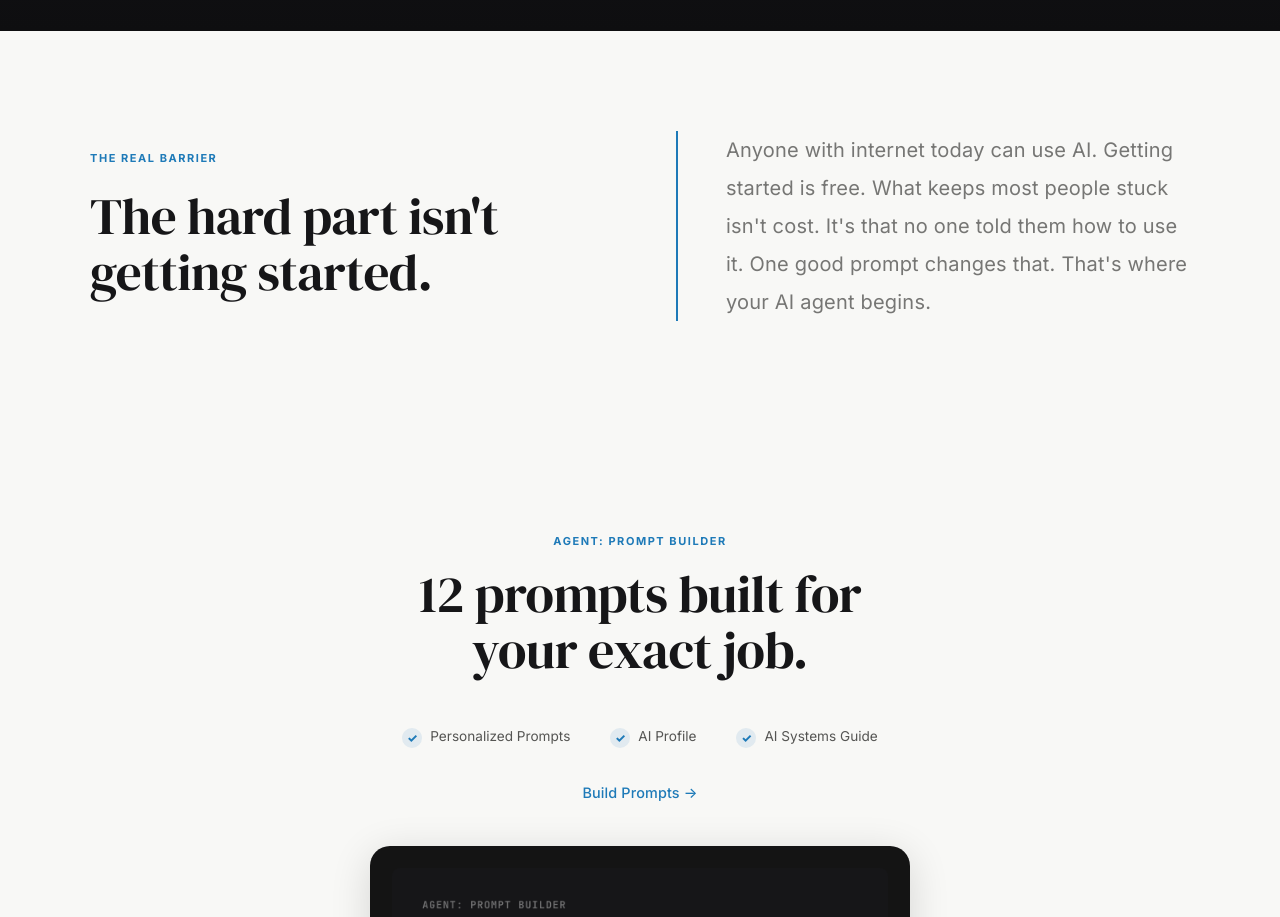
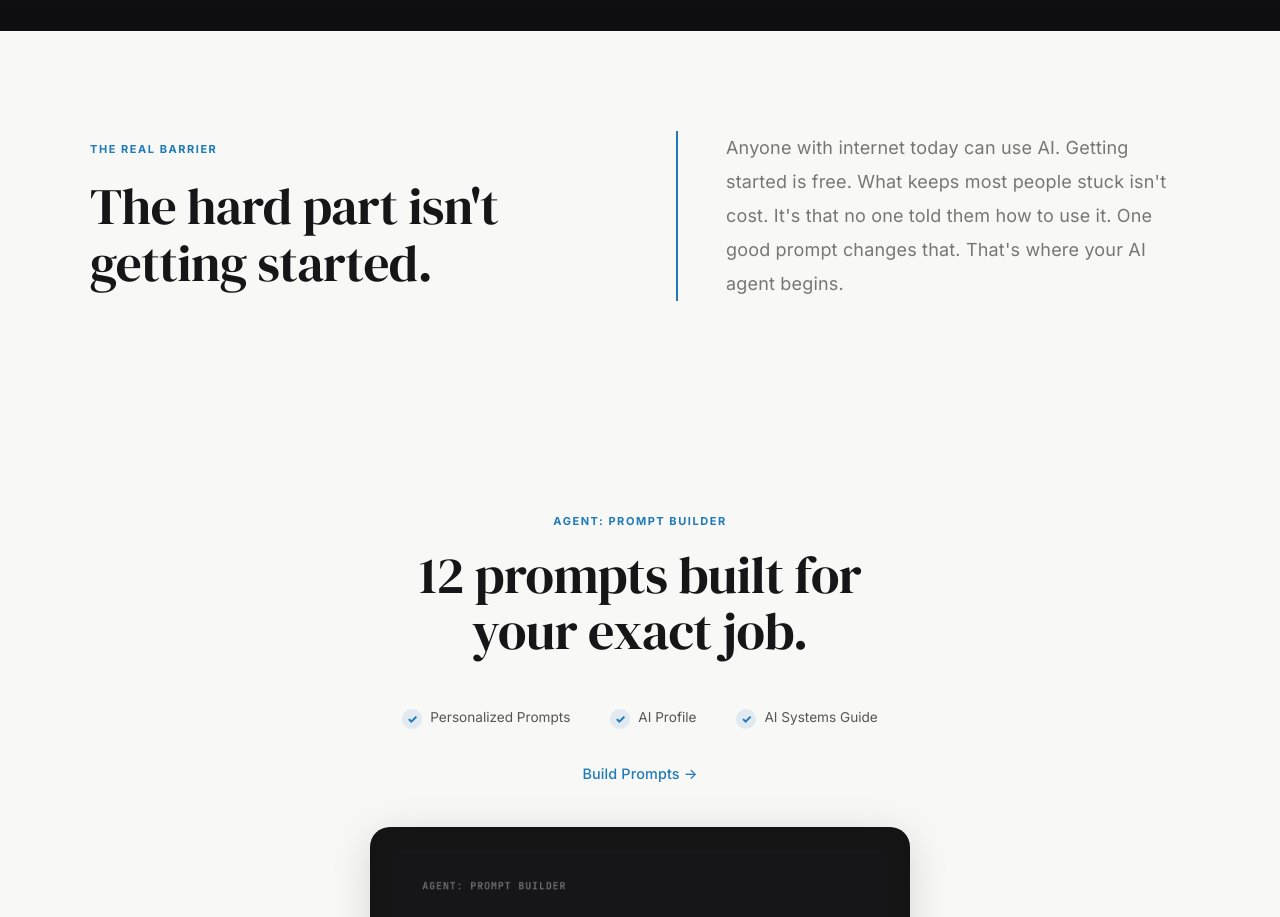
Before and after one commit to coolcalvin457-tech/agent-timesaver-nextjs, a Next.js app: page / in a window 1280 px wide. Shown: the part 1300-2217 px from the top of the page. Built offline with nearby package versions, Linux system fonts and the light colour scheme.

Commit message:
Manifesto section: reduce body text size for better hierarchy

```diff
--- a/app/globals.css
+++ b/app/globals.css
@@ -1317,7 +1317,7 @@ input, textarea {
 }
 
 .manifesto-body {
-  font-size: clamp(1.0625rem, 2vw, 1.25rem);
+  font-size: clamp(1rem, 1.5vw, 1.125rem);
   font-weight: 300;
   letter-spacing: 0.01em;
   color: #767674;
```
